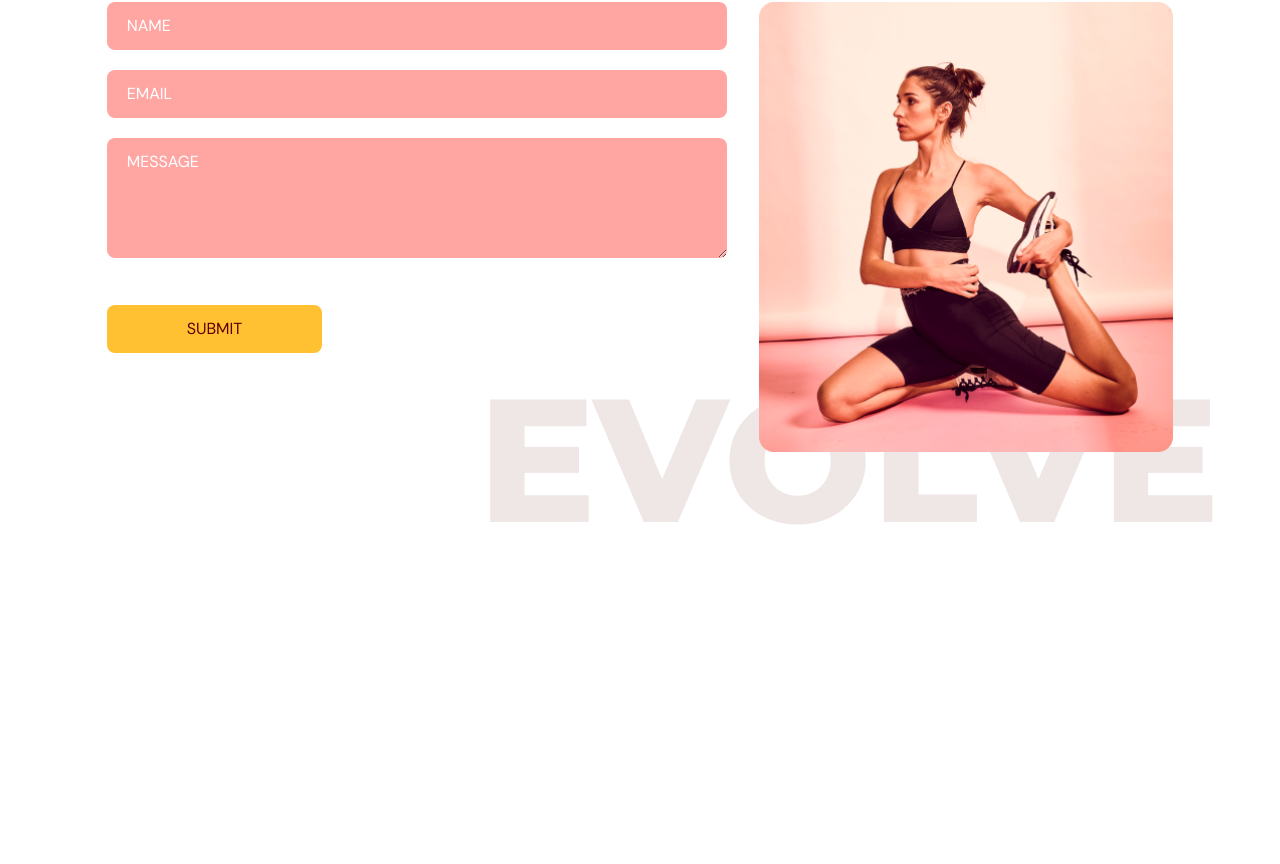
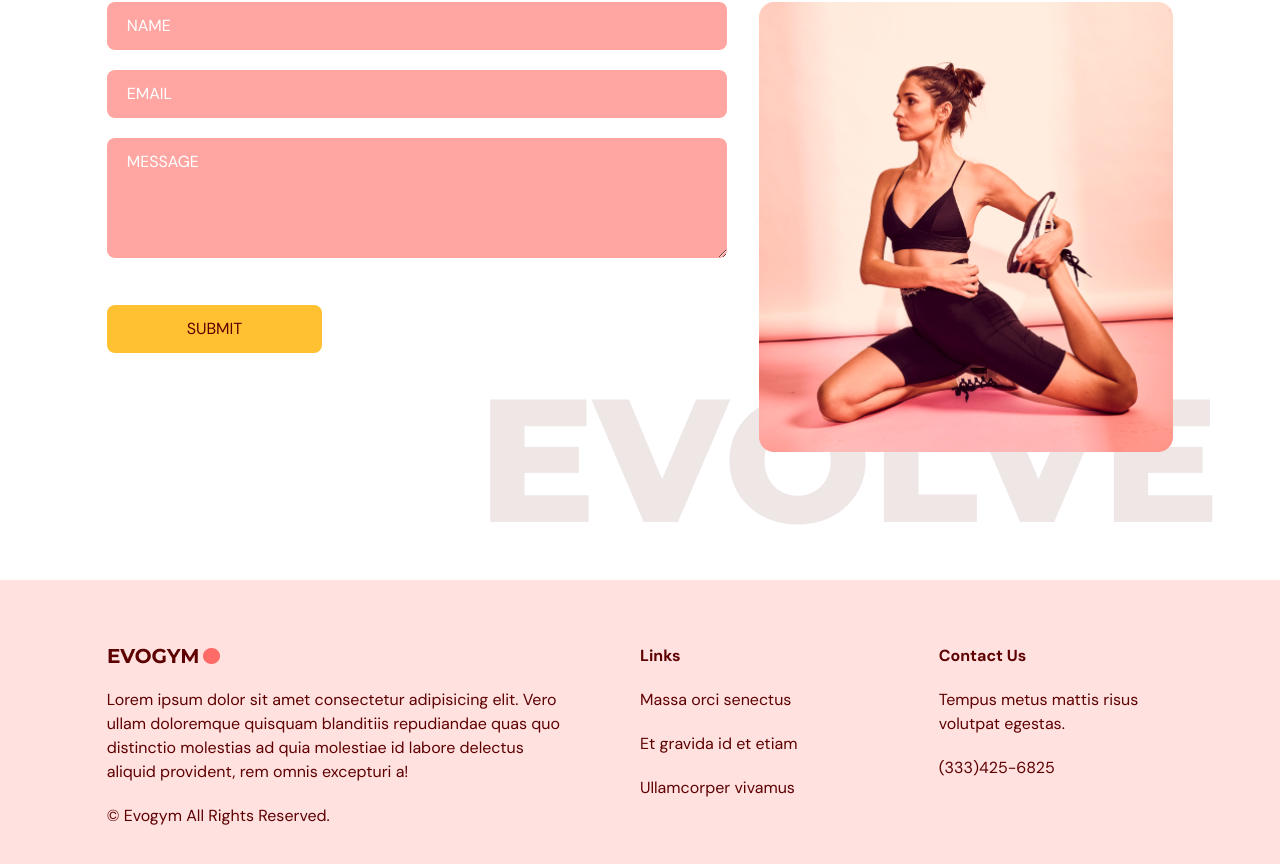
Before and after one commit to phattran2905/fitness-website, a React (Vite) app: page / in a window 1280 px wide. Shown: the part 3252-4116 px from the top of the page. Before the commit the page ends 3832 px from the top, so only its background shows below. Built offline with nearby package versions, Linux system fonts and the light colour scheme.

Commit message:
[Footer] Add Footer

```diff
--- a/src/App.tsx
+++ b/src/App.tsx
@@ -5,6 +5,7 @@
 import Benefits from "./scenes/benefits";
 import OurClasses from "./scenes/ourClasses";
 import ContactUs from "./scenes/contactUs";
+import Footer from "./scenes/footer";
 
 function App() {
   const [selectedPage, setSelectedPage] = useState<SelectedPage>(
@@ -41,6 +42,7 @@
       <Benefits setSelectedPage={setSelectedPage} />
       <OurClasses setSelectedPage={setSelectedPage} />
       <ContactUs setSelectedPage={setSelectedPage} />
+      <Footer />
     </div>
 
 
--- /dev/null
+++ b/src/scenes/footer/index.tsx
@@ -0,0 +1,32 @@
+import Logo from "@/assets/Logo.png";
+
+function Footer() {
+  return (
+    <footer className="bg-primary-100 py-16">
+      <div className="justify-content mx-auto w-5/6 gap-16 md:flex">
+        <div className="mt-16 basis-1/2 md:mt-0">
+          <img src={Logo} alt="logo" />
+          <p className="my-5">
+            Lorem ipsum dolor sit amet consectetur adipisicing elit. Vero ullam
+            doloremque quisquam blanditiis repudiandae quas quo distinctio
+            molestias ad quia molestiae id labore delectus aliquid provident,
+            rem omnis excepturi a!
+          </p>
+          <p>© Evogym All Rights Reserved.</p>
+        </div>
+        <div className="mt-16 basis-1/4 md:mt-0">
+          <h4 className="font-bold">Links</h4>
+          <p className="my-5">Massa orci senectus</p>
+          <p className="my-5">Et gravida id et etiam</p>
+          <p className="my-5">Ullamcorper vivamus</p>
+        </div>
+        <div className="mt-16 basis-1/4 md:mt-0">
+          <h4 className="font-bold">Contact Us</h4>
+          <p className="my-5">Tempus metus mattis risus volutpat egestas.</p>
+          <p className="my-5">(333)425-6825</p>
+        </div>
+      </div>
+    </footer>
+  );
+}
+export default Footer;
```
